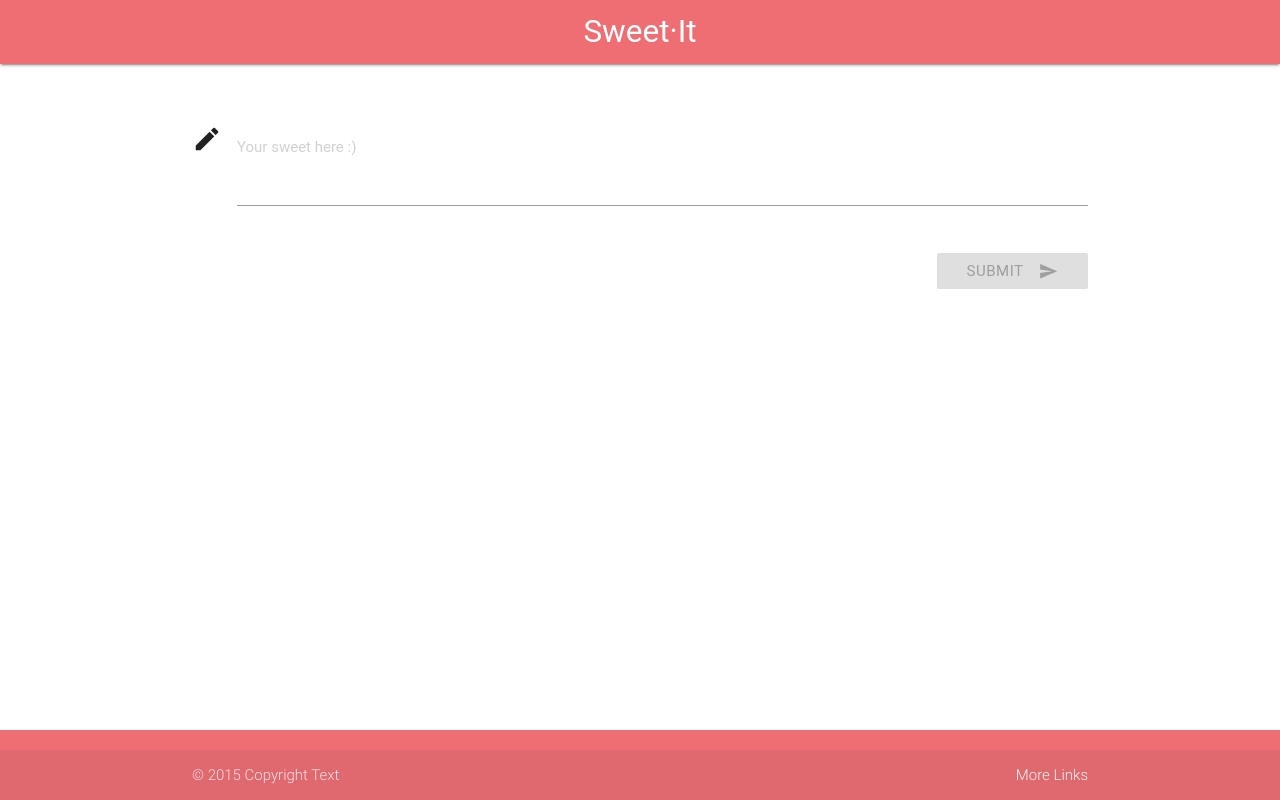
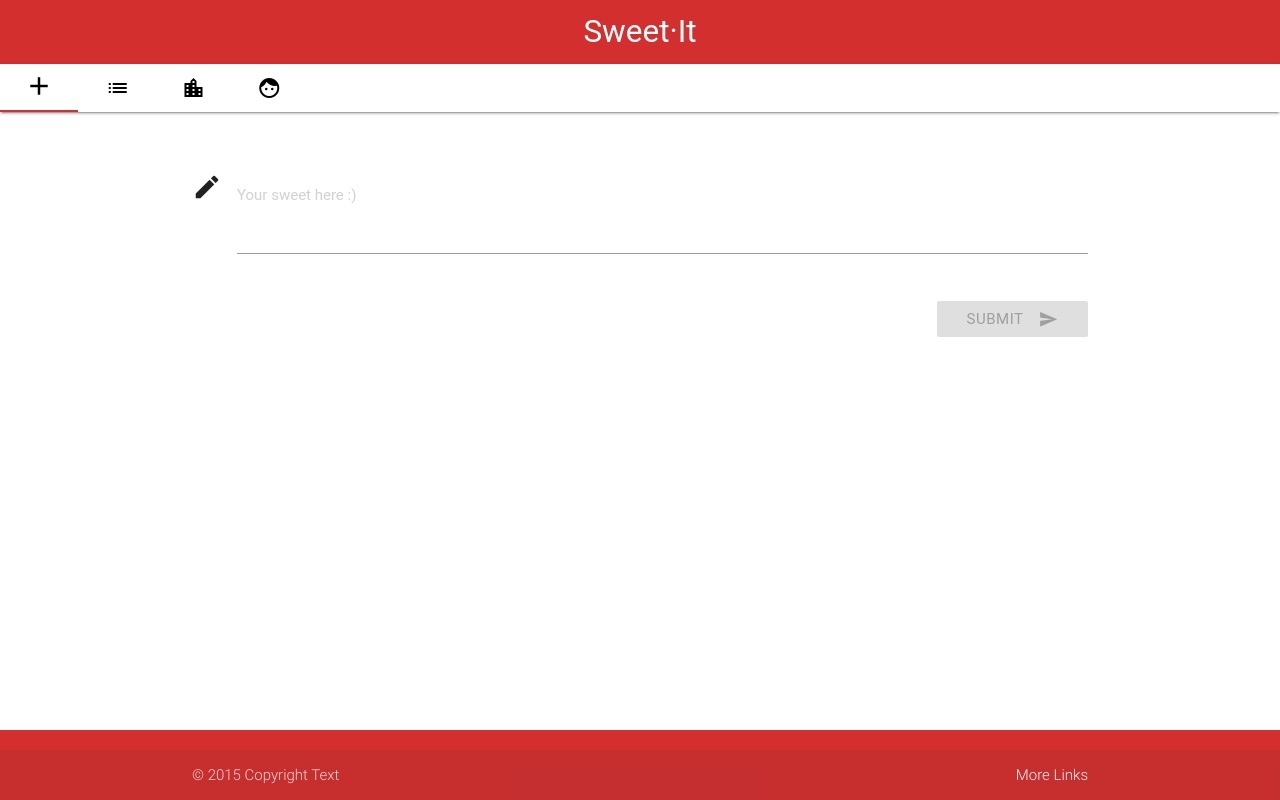
Before and after one commit to rodis/candies, a Django app: page / in a window 1280 px wide. Run offline with Django 3.2, Linux system fonts and the light colour scheme; some libraries are stand-ins or nearby versions; some web fonts are replaced.

Commit message:
Add cosmetics
Change-Id: I71c46a3d60b247027db7aa775d9acf1a83f926c8
Signed-off-by: Rosario Di Somma <rosario.disomma@dreamhost.com>

```diff
--- a/app/templates/base.html
+++ b/app/templates/base.html
@@ -31,7 +31,7 @@
         lat.value = position.coords.latitude;
         lon.value = position.coords.longitude;
         var box = document.getElementById("sweet_button");
-        box.setAttribute("class", "btn waves-effect waves-light right red lighten-1");
+        box.setAttribute("class", "btn waves-effect waves-light right red darken-2");
       }
     </script>
     <style>
@@ -44,11 +44,28 @@
       main {
         flex: 1 0 auto;
       }
+
+      .tabs li.tab {
+        padding-top: 7px;
+      }
+
+      .input-field .prefix.active {
+        color: #d32f2f;
+      }
+
+      textarea.materialize-textarea:focus:not([readonly]) {
+        border-bottom: 1px solid #d32f2f;
+        box-shadow: 0 1px 0 0 #d32f2f;
+      }
+
+      .tabs .indicator {
+      background-color: #d32f2f;
+      }
     </style>
   </head>
   <body onload="javascript:initGeolocation()">
     <header>
-      <nav class="top-nal">
+      <nav class="top-nal red darken-2">
         <div class="container">
           <div class="nav-wrapper">
             <a href="{% url 'home' %}" class="brand-logo center">Sweet&middot;It</a>
@@ -60,7 +77,7 @@
       {% block content %}
       {% endblock %}
     </main>
-    <footer class="page-footer">
+    <footer class="page-footer red darken-2">
       <div class="footer-copyright">
         <div class="container">
           © 2015 Copyright Text
--- a/app/templates/home.html
+++ b/app/templates/home.html
@@ -2,10 +2,36 @@
 {% block title %}{% endblock title %}
 {% block content %}
 
+<div class="col s12">
+  <ul class="tabs tab-demo z-depth-1">
+    <li class="tab col s3">
+      <a class="active" href="#test1">
+        <i class="small material-icons black-text">add</i>
+      </a>
+    </li>
+    <li class="tab col s3">
+      <a href="#test2">
+        <i class="material-icons black-text">list</i>
+      </a>
+    </li>
+    <li class="tab col s3">
+      <a href="#test3">
+        <i class="material-icons black-text">location_city</i>
+      </a>
+    </li>
+    <li class="tab col s3">
+      <a href="#test4">
+        <i class="material-icons black-text">face</i>
+      </a>
+    </li>
+  </ul>
+</div>
+
 </br>
 </br>
 
-<div class="container">
+<div id="test1" class="">
+  <div class="container">
     <form action="" method="post">
       <div class="row">
         <div class="input-field col s12">
@@ -21,6 +47,10 @@
       </button>
 
     </form>
+  </div>
 </div>
+<div id="test2">Test 2</div>
+<div id="test3">Test 3</div>
+<div id="test4">Test 4</div>
 
 {% endblock %}
```
